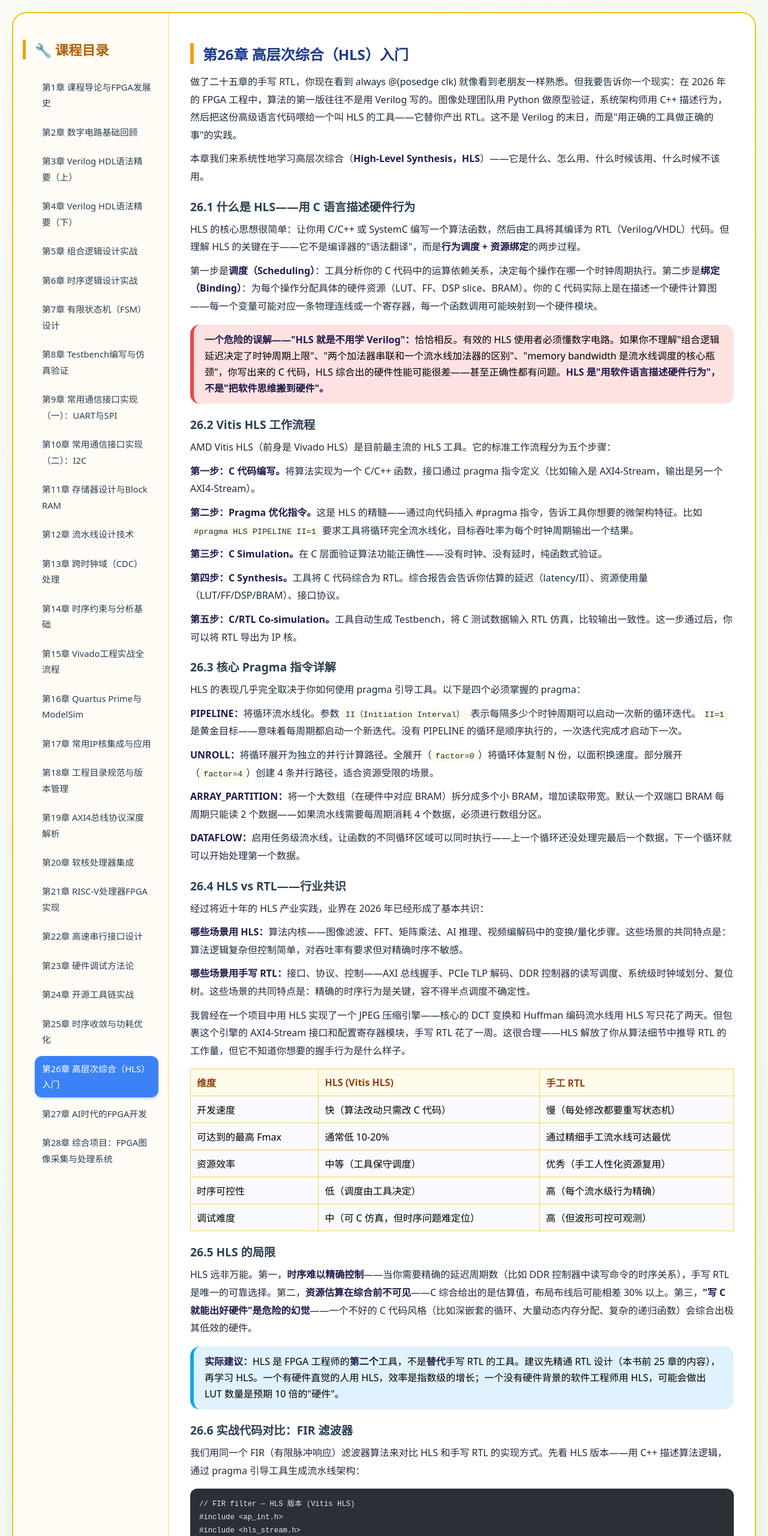
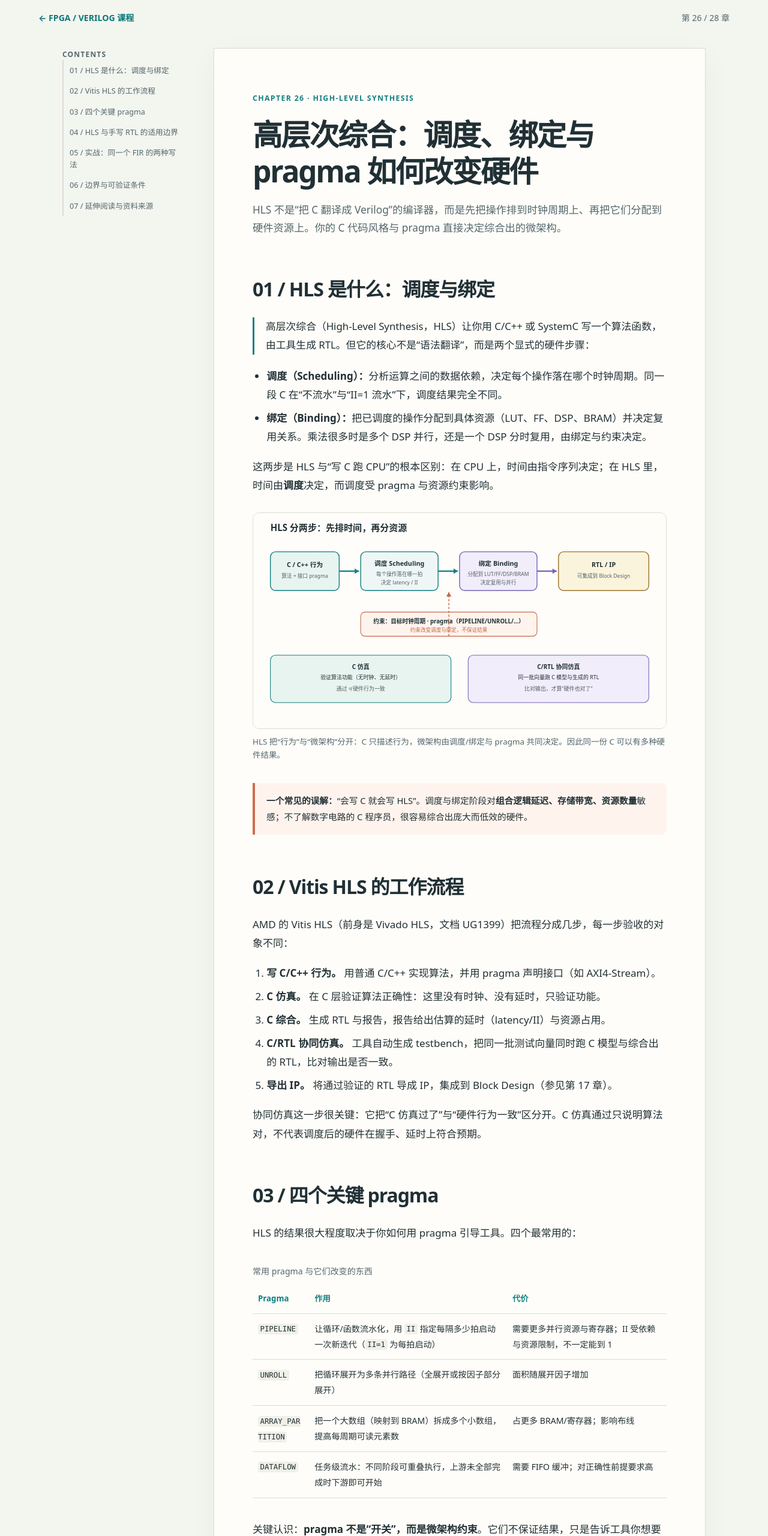
Before and after one commit to 1998x-stack/fpga-verilog-tutorial, a plain HTML site: page chapters/26.html in a window 1280 px wide. Shown: the top 2560 px of the page at 60% size. Drawn offline with Linux system fonts and the light colour scheme.

Commit message:
feat(fpga-verilog-tutorial): rewrite chapter 26 HLS with scheduling and binding sources

```diff
--- a/chapters/26.html
+++ b/chapters/26.html
@@ -1,213 +1,94 @@
-<!DOCTYPE html>
-<html lang="zh-CN">
-<head>
-    <meta charset="UTF-8">
-    <meta name="viewport" content="width=device-width, initial-scale=1.0, maximum-scale=1.5, user-scalable=yes">
-    <title>第26章 高层次综合（HLS）入门</title>
-    <link rel="stylesheet" href="theme.css">
-</head>
-<body>
-<div class="double-border">
-<div class="container">
-    <div class="sidebar">
-        <h3>🔧 课程目录</h3>
-        <ul class="chapter-list">
-            <li><a href="01.html">第1章 课程导论与FPGA发展史</a></li>
-            <li><a href="02.html">第2章 数字电路基础回顾</a></li>
-            <li><a href="03.html">第3章 Verilog HDL语法精要（上）</a></li>
-            <li><a href="04.html">第4章 Verilog HDL语法精要（下）</a></li>
-            <li><a href="05.html">第5章 组合逻辑设计实战</a></li>
-            <li><a href="06.html">第6章 时序逻辑设计实战</a></li>
-            <li><a href="07.html">第7章 有限状态机（FSM）设计</a></li>
-            <li><a href="08.html">第8章 Testbench编写与仿真验证</a></li>
-            <li><a href="09.html">第9章 常用通信接口实现（一）：UART与SPI</a></li>
-            <li><a href="10.html">第10章 常用通信接口实现（二）：I2C</a></li>
-            <li><a href="11.html">第11章 存储器设计与Block RAM</a></li>
-            <li><a href="12.html">第12章 流水线设计技术</a></li>
-            <li><a href="13.html">第13章 跨时钟域（CDC）处理</a></li>
-            <li><a href="14.html">第14章 时序约束与分析基础</a></li>
-            <li><a href="15.html">第15章 Vivado工程实战全流程</a></li>
-            <li><a href="16.html">第16章 Quartus Prime与ModelSim</a></li>
-            <li><a href="17.html">第17章 常用IP核集成与应用</a></li>
-            <li><a href="18.html">第18章 工程目录规范与版本管理</a></li>
-            <li><a href="19.html">第19章 AXI4总线协议深度解析</a></li>
-            <li><a href="20.html">第20章 软核处理器集成</a></li>
-            <li><a href="21.html">第21章 RISC-V处理器FPGA实现</a></li>
-            <li><a href="22.html">第22章 高速串行接口设计</a></li>
-            <li><a href="23.html">第23章 硬件调试方法论</a></li>
-            <li><a href="24.html">第24章 开源工具链实战</a></li>
-            <li><a href="25.html">第25章 时序收敛与功耗优化</a></li>
-            <li><a href="26.html" class="active">第26章 高层次综合（HLS）入门</a></li>
-            <li><a href="27.html">第27章 AI时代的FPGA开发</a></li>
-            <li><a href="28.html">第28章 综合项目：FPGA图像采集与处理系统</a></li>
-        </ul>
-    </div>
-    <div class="main-content">
-        <h2>第26章 高层次综合（HLS）入门</h2>
-
-        <p>做了二十五章的手写 RTL，你现在看到 always @(posedge clk) 就像看到老朋友一样熟悉。但我要告诉你一个现实：在 2026 年的 FPGA 工程中，算法的第一版往往不是用 Verilog 写的。图像处理团队用 Python 做原型验证，系统架构师用 C++ 描述行为，然后把这份高级语言代码喂给一个叫 HLS 的工具——它替你产出 RTL。这不是 Verilog 的末日，而是"用正确的工具做正确的事"的实践。</p>
-
-        <p>本章我们来系统性地学习高层次综合（<strong>High-Level Synthesis，HLS</strong>）——它是什么、怎么用、什么时候该用、什么时候不该用。</p>
-
-        <h3>26.1 什么是 HLS——用 C 语言描述硬件行为</h3>
-
-        <p>HLS 的核心思想很简单：让你用 C/C++ 或 SystemC 编写一个算法函数，然后由工具将其编译为 RTL（Verilog/VHDL）代码。但理解 HLS 的关键在于——它不是编译器的"语法翻译"，而是<strong>行为调度 + 资源绑定</strong>的两步过程。</p>
-
-        <p>第一步是<strong>调度（Scheduling）</strong>：工具分析你的 C 代码中的运算依赖关系，决定每个操作在哪一个时钟周期执行。第二步是<strong>绑定（Binding）</strong>：为每个操作分配具体的硬件资源（LUT、FF、DSP slice、BRAM）。你的 C 代码实际上是在描述一个硬件计算图——每一个变量可能对应一条物理连线或一个寄存器，每一个函数调用可能映射到一个硬件模块。</p>
-
-        <div class="warning">
-            <strong>一个危险的误解——"HLS 就是不用学 Verilog"：</strong>恰恰相反。有效的 HLS 使用者必须懂数字电路。如果你不理解"组合逻辑延迟决定了时钟周期上限"、"两个加法器串联和一个流水线加法器的区别"、"memory bandwidth 是流水线调度的核心瓶颈"，你写出来的 C 代码，HLS 综合出的硬件性能可能很差——甚至正确性都有问题。<strong>HLS 是"用软件语言描述硬件行为"，不是"把软件思维搬到硬件"。</strong>
-        </div>
-
-        <h3>26.2 Vitis HLS 工作流程</h3>
-
-        <p>AMD Vitis HLS（前身是 Vivado HLS）是目前最主流的 HLS 工具。它的标准工作流程分为五个步骤：</p>
-
-        <p><strong>第一步：C 代码编写。</strong>将算法实现为一个 C/C++ 函数，接口通过 pragma 指令定义（比如输入是 AXI4-Stream，输出是另一个 AXI4-Stream）。</p>
-
-        <p><strong>第二步：Pragma 优化指令。</strong>这是 HLS 的精髓——通过向代码插入 #pragma 指令，告诉工具你想要的微架构特征。比如 <code>#pragma HLS PIPELINE II=1</code> 要求工具将循环完全流水线化，目标吞吐率为每个时钟周期输出一个结果。</p>
-
-        <p><strong>第三步：C Simulation。</strong>在 C 层面验证算法功能正确性——没有时钟、没有延时，纯函数式验证。</p>
-
-        <p><strong>第四步：C Synthesis。</strong>工具将 C 代码综合为 RTL。综合报告会告诉你估算的延迟（latency/II）、资源使用量（LUT/FF/DSP/BRAM）、接口协议。</p>
-
-        <p><strong>第五步：C/RTL Co-simulation。</strong>工具自动生成 Testbench，将 C 测试数据输入 RTL 仿真，比较输出一致性。这一步通过后，你可以将 RTL 导出为 IP 核。</p>
-
-        <h3>26.3 核心 Pragma 指令详解</h3>
-
-        <p>HLS 的表现几乎完全取决于你如何使用 pragma 引导工具。以下是四个必须掌握的 pragma：</p>
-
-        <p><strong>PIPELINE：</strong>将循环流水线化。参数 <code>II（Initiation Interval）</code> 表示每隔多少个时钟周期可以启动一次新的循环迭代。<code>II=1</code> 是黄金目标——意味着每周期都启动一个新迭代。没有 PIPELINE 的循环是顺序执行的，一次迭代完成才启动下一次。</p>
-
-        <p><strong>UNROLL：</strong>将循环展开为独立的并行计算路径。全展开（<code>factor=0</code>）将循环体复制 N 份，以面积换速度。部分展开（<code>factor=4</code>）创建 4 条并行路径，适合资源受限的场景。</p>
-
-        <p><strong>ARRAY_PARTITION：</strong>将一个大数组（在硬件中对应 BRAM）拆分成多个小 BRAM，增加读取带宽。默认一个双端口 BRAM 每周期只能读 2 个数据——如果流水线需要每周期消耗 4 个数据，必须进行数组分区。</p>
-
-        <p><strong>DATAFLOW：</strong>启用任务级流水线，让函数的不同循环区域可以同时执行——上一个循环还没处理完最后一个数据，下一个循环就可以开始处理第一个数据。</p>
-
-        <h3>26.4 HLS vs RTL——行业共识</h3>
-
-        <p>经过将近十年的 HLS 产业实践，业界在 2026 年已经形成了基本共识：</p>
-
-        <p><strong>哪些场景用 HLS：</strong>算法内核——图像滤波、FFT、矩阵乘法、AI 推理、视频编解码中的变换/量化步骤。这些场景的共同特点是：算法逻辑复杂但控制简单，对吞吐率有要求但对精确时序不敏感。</p>
-
-        <p><strong>哪些场景用手写 RTL：</strong>接口、协议、控制——AXI 总线握手、PCIe TLP 解码、DDR 控制器的读写调度、系统级时钟域划分、复位树。这些场景的共同特点是：精确的时序行为是关键，容不得半点调度不确定性。</p>
-
-        <p>我曾经在一个项目中用 HLS 实现了一个 JPEG 压缩引擎——核心的 DCT 变换和 Huffman 编码流水线用 HLS 写只花了两天。但包裹这个引擎的 AXI4-Stream 接口和配置寄存器模块，手写 RTL 花了一周。这很合理——HLS 解放了你从算法细节中推导 RTL 的工作量，但它不知道你想要的握手行为是什么样子。</p>
-
-        <table>
-            <tr><th>维度</th><th>HLS (Vitis HLS)</th><th>手工 RTL</th></tr>
-            <tr><td>开发速度</td><td>快（算法改动只需改 C 代码）</td><td>慢（每处修改都要重写状态机）</td></tr>
-            <tr><td>可达到的最高 Fmax</td><td>通常低 10-20%</td><td>通过精细手工流水线可达最优</td></tr>
-            <tr><td>资源效率</td><td>中等（工具保守调度）</td><td>优秀（手工人性化资源复用）</td></tr>
-            <tr><td>时序可控性</td><td>低（调度由工具决定）</td><td>高（每个流水级行为精确）</td></tr>
-            <tr><td>调试难度</td><td>中（可 C 仿真，但时序问题难定位）</td><td>高（但波形可控可观测）</td></tr>
-        </table>
-
-        <h3>26.5 HLS 的局限</h3>
-
-        <p>HLS 远非万能。第一，<strong>时序难以精确控制</strong>——当你需要精确的延迟周期数（比如 DDR 控制器中读写命令的时序关系），手写 RTL 是唯一的可靠选择。第二，<strong>资源估算在综合前不可见</strong>——C 综合给出的是估算值，布局布线后可能相差 30% 以上。第三，<strong>"写 C 就能出好硬件"是危险的幻觉</strong>——一个不好的 C 代码风格（比如深嵌套的循环、大量动态内存分配、复杂的递归函数）会综合出极其低效的硬件。</p>
-
-        <div class="tip">
-            <strong>实际建议：</strong>HLS 是 FPGA 工程师的<strong>第二个</strong>工具，不是<strong>替代</strong>手写 RTL 的工具。建议先精通 RTL 设计（本书前 25 章的内容），再学习 HLS。一个有硬件直觉的人用 HLS，效率是指数级的增长；一个没有硬件背景的软件工程师用 HLS，可能会做出 LUT 数量是预期 10 倍的"硬件"。
-        </div>
-
-        <h3>26.6 实战代码对比：FIR 滤波器</h3>
-
-        <p>我们用同一个 FIR（有限脉冲响应）滤波器算法来对比 HLS 和手写 RTL 的实现方式。先看 HLS 版本——用 C++ 描述算法逻辑，通过 pragma 引导工具生成流水线架构：</p>
-
-        <pre><code>// FIR filter — HLS 版本 (Vitis HLS)
+<!doctype html><html lang="zh-CN"><head><meta charset="utf-8"><meta name="viewport" content="width=device-width,initial-scale=1"><meta name="description" content="高层次综合把 C/C++ 行为先调度到时钟周期、再绑定到硬件资源；理解 pragma 如何改变微架构，以及 HLS 适合与不适合的边界。"><title>高层次综合：调度、绑定与 pragma 如何改变硬件 · FPGA/Verilog 教程</title><link rel="stylesheet" href="../assets/css/article.css"></head><body><a class="skip-link" href="#content">跳转至正文</a><header class="topbar"><a href="../index.html">← FPGA / VERILOG 课程</a><span>第 26 / 28 章</span></header><div class="layout"><nav class="toc" aria-label="本章目录"><details open><summary>本章目录</summary><strong>Contents</strong><a href="#what">01 / HLS 是什么：调度与绑定</a><a href="#flow">02 / Vitis HLS 的工作流程</a><a href="#pragma">03 / 四个关键 pragma</a><a href="#fit">04 / HLS 与手写 RTL 的适用边界</a><a href="#fir">05 / 实战：同一个 FIR 的两种写法</a><a href="#limits">06 / 边界与可验证条件</a><a href="#references">07 / 延伸阅读与资料来源</a></details></nav><main id="content"><article><header class="article-header"><p class="meta">Chapter 26 · High-level synthesis</p><h1>高层次综合：调度、绑定与 pragma 如何改变硬件</h1><p class="dek">HLS 不是“把 C 翻译成 Verilog”的编译器，而是先把操作排到时钟周期上、再把它们分配到硬件资源上。你的 C 代码风格与 pragma 直接决定综合出的微架构。</p></header><section id="what" aria-labelledby="what-h"><h2 id="what-h">01 / HLS 是什么：调度与绑定</h2>
+<p class="intro">高层次综合（High-Level Synthesis，HLS）让你用 C/C++ 或 SystemC 写一个算法函数，由工具生成 RTL。但它的核心不是“语法翻译”，而是两个显式的硬件步骤：</p>
+<ul><li><strong>调度（Scheduling）：</strong>分析运算之间的数据依赖，决定每个操作落在哪个时钟周期。同一段 C 在“不流水”与“II=1 流水”下，调度结果完全不同。</li><li><strong>绑定（Binding）：</strong>把已调度的操作分配到具体资源（LUT、FF、DSP、BRAM）并决定复用关系。乘法很多时是多个 DSP 并行，还是一个 DSP 分时复用，由绑定与约束决定。</li></ul>
+<p>这两步是 HLS 与“写 C 跑 CPU”的根本区别：在 CPU 上，时间由指令序列决定；在 HLS 里，时间由<strong>调度</strong>决定，而调度受 pragma 与资源约束影响。</p>
+<figure><div class="diagram-scroll"><img src="../assets/svg/26-hls-flow.svg" alt="HLS 流程：C/C++ 行为描述先经调度排到时钟周期，再经绑定分配到 LUT/FF/DSP/BRAM，最终生成 RTL。pragma 与目标时钟周期作为约束影响调度与绑定。C 仿真验证功能，C/RTL 协同仿真验证一致性。" width="960" height="500" loading="lazy"></div><figcaption>HLS 把“行为”与“微架构”分开：C 只描述行为，微架构由调度/绑定与 pragma 共同决定。因此同一份 C 可以有多种硬件结果。</figcaption></figure>
+<div class="callout warn"><strong>一个常见的误解：</strong>“会写 C 就会写 HLS”。调度与绑定阶段对<strong>组合逻辑延迟、存储带宽、资源数量</strong>敏感；不了解数字电路的 C 程序员，很容易综合出庞大而低效的硬件。</div>
+</section>
+<section id="flow" aria-labelledby="flow-h"><h2 id="flow-h">02 / Vitis HLS 的工作流程</h2>
+<p>AMD 的 Vitis HLS（前身是 Vivado HLS，文档 UG1399）把流程分成几步，每一步验收的对象不同：</p>
+<ol><li><strong>写 C/C++ 行为。</strong> 用普通 C/C++ 实现算法，并用 pragma 声明接口（如 AXI4-Stream）。</li><li><strong>C 仿真。</strong> 在 C 层验证算法正确性：这里没有时钟、没有延时，只验证功能。</li><li><strong>C 综合。</strong> 生成 RTL 与报告，报告给出估算的延时（latency/II）与资源占用。</li><li><strong>C/RTL 协同仿真。</strong> 工具自动生成 testbench，把同一批测试向量同时跑 C 模型与综合出的 RTL，比对输出是否一致。</li><li><strong>导出 IP。</strong> 将通过验证的 RTL 导成 IP，集成到 Block Design（参见第 17 章）。</li></ol>
+<p>协同仿真这一步很关键：它把“C 仿真过了”与“硬件行为一致”区分开。C 仿真通过只说明算法对，不代表调度后的硬件在握手、延时上符合预期。</p>
+</section>
+<section id="pragma" aria-labelledby="pragma-h"><h2 id="pragma-h">03 / 四个关键 pragma</h2>
+<p>HLS 的结果很大程度取决于你如何用 pragma 引导工具。四个最常用的：</p>
+<div class="table-wrap"><table><caption>常用 pragma 与它们改变的东西</caption><thead><tr><th>Pragma</th><th>作用</th><th>代价</th></tr></thead><tbody>
+<tr><td><code>PIPELINE</code></td><td>让循环/函数流水化，用 <code>II</code> 指定每隔多少拍启动一次新迭代（<code>II=1</code> 为每拍启动）</td><td>需要更多并行资源与寄存器；II 受依赖与资源限制，不一定能到 1</td></tr>
+<tr><td><code>UNROLL</code></td><td>把循环展开为多条并行路径（全展开或按因子部分展开）</td><td>面积随展开因子增加</td></tr>
+<tr><td><code>ARRAY_PARTITION</code></td><td>把一个大数组（映射到 BRAM）拆成多个小数组，提高每周期可读元素数</td><td>占更多 BRAM/寄存器；影响布线</td></tr>
+<tr><td><code>DATAFLOW</code></td><td>任务级流水：不同阶段可重叠执行，上游未全部完成时下游即可开始</td><td>需要 FIFO 缓冲；对正确性前提要求高</td></tr>
+</tbody></table></div>
+<p>关键认识：<strong>pragma 不是“开关”，而是微架构约束</strong>。它们不保证结果，只是告诉工具你想要什么。综合后必须看报告中的 latency/II 与资源占用，再看协同仿真是否一致——这三者要一起看。</p>
+</section>
+<section id="fit" aria-labelledby="fit-h"><h2 id="fit-h">04 / HLS 与手写 RTL 的适用边界</h2>
+<p>两者不是替代关系，而是分工。一个可操作的判断：</p>
+<ul><li><strong>适合 HLS 的：</strong>算法内核——图像滤波、FFT、矩阵乘、量化解码等。特征是“数据流规则、控制简单、需要快速迭代”。</li><li><strong>适合手写 RTL 的：</strong>接口与协议——AXI 握手、PCIe TLP 解析、DDR 读写调度、时钟/复位结构。特征是“精确时序行为、容不得调度不确定性”。</li></ul>
+<div class="table-wrap"><table><caption>两种方式的定性对比（不含具体百分比）</caption><thead><tr><th>维度</th><th>HLS</th><th>手写 RTL</th></tr></thead><tbody>
+<tr><td>迭代速度</td><td>改算法只改 C 与 pragma</td><td>每处改动都要改状态机与控制</td></tr>
+<tr><td>时序可控性</td><td>低：延时由调度决定</td><td>高：每个流水级精确可控</td></tr>
+<tr><td>资源效率</td><td>取决于工具调度与 pragma 设置</td><td>取决于设计者对复用与流水的手工权衡</td></tr>
+<tr><td>调试</td><td>可 C 仿真，但时序问题难定位</td><td>波形可见，但写代价高</td></tr>
+</tbody></table></div>
+<p>“HLS 一定更慢/更耗资源”或“HLS 一定能取代手写 RTL”都是过度概括——结果取决于代码风格、pragma 与目标约束。任何“快 X%”的断言都必须附上具体工具版本、器件与测试程序。</p>
+</section>
+<section id="fir" aria-labelledby="fir-h"><h2 id="fir-h">05 / 实战：同一个 FIR 的两种写法</h2>
+<p>用一个 16 阶 FIR 对比两种方式。HLS 版本只需描述算法与约束：</p>
+<pre><code>// FIR — HLS 版本（行为 + pragma）
 #include &lt;ap_int.h&gt;
 #include &lt;hls_stream.h&gt;
-
 #define N 16
-
+typedef ap_int&lt;16&gt; data_t;
 typedef ap_int&lt;16&gt; coef_t;
-typedef ap_int&lt;16&gt; data_t;
 typedef ap_int&lt;32&gt; acc_t;
 
-void fir_filter(
-    hls::stream&lt;data_t&gt; &amp;in,
-    hls::stream&lt;data_t&gt; &amp;out,
-    coef_t coeffs[N]
-) {
+void fir_filter(hls::stream&lt;data_t&gt; &amp;in, hls::stream&lt;data_t&gt; &amp;out,
+                coef_t coeffs[N]) {
 #pragma HLS INTERFACE axis port=in
 #pragma HLS INTERFACE axis port=out
 #pragma HLS INTERFACE s_axilite port=coeffs
-
     static data_t shift_reg[N];
 #pragma HLS ARRAY_PARTITION variable=shift_reg dim=1 complete
-
     for (int i = N-1; i &gt; 0; i--) {
 #pragma HLS UNROLL
         shift_reg[i] = shift_reg[i-1];
     }
     shift_reg[0] = in.read();
-
     acc_t acc = 0;
     for (int j = 0; j &lt; N; j++) {
 #pragma HLS PIPELINE II=1
         acc += shift_reg[j] * coeffs[j];
     }
-
-    out.write(acc &gt;&gt; 15);  // 截位输出
+    out.write(acc &gt;&gt; 15);   // 截位输出（教学示意）
 }</code></pre>
-
-        <p>同样的算法，用 Verilog 手写 RTL 是这样——需要手动管理流水线寄存器、乘法器的节拍控制：</p>
-
-        <pre><code>// FIR filter — 手工 RTL 版本 (16阶, 4级流水线)
-module fir_filter #(
-    parameter DATA_WIDTH = 16,
-    parameter COEF_WIDTH = 16,
-    parameter TAPS = 16
-)(
-    input  wire clk,
-    input  wire rst_n,
-    input  wire [DATA_WIDTH-1:0] din,
-    input  wire din_valid,
-    output reg  din_ready,
-    output reg  [DATA_WIDTH-1:0] dout,
-    output reg  dout_valid,
-    input  wire dout_ready
+<p><code>ARRAY_PARTITION ... complete</code> 把 <code>shift_reg</code> 拆成 16 个独立寄存器，使 16 个乘法可以同拍进行；<code>PIPELINE II=1</code> 则要求每拍都能启动一次累加流水。两者共同决定了这个滤波器的吞吐率与 DSP 用量。</p>
+<p>同样算法的 Verilog 骨架则需要手工管理移位链、乘法与加法树：</p>
+<pre><code>// FIR — 手写 RTL 骨架（流水线加法树从略）
+module fir_filter #(parameter W=16, TAPS=16)(
+    input  wire clk, rst_n, din_valid,
+    input  wire [W-1:0] din,
+    output reg  [W-1:0] dout
 );
-
-    reg [DATA_WIDTH-1:0] shift_reg [0:TAPS-1];
-    reg [DATA_WIDTH+COEF_WIDTH-1:0] mac [0:TAPS-1];
-    reg [DATA_WIDTH+COEF_WIDTH-1:0] sum_pipe [0:3];
-    wire [COEF_WIDTH-1:0] coeff [0:TAPS-1];
-
-    // 移位寄存器链
+    reg [W-1:0] shift_reg [0:TAPS-1];
     integer i;
     always @(posedge clk or negedge rst_n) begin
         if (!rst_n) begin
-            for (i = 0; i &lt; TAPS; i++) shift_reg[i] &lt;= 0;
-        end else if (din_valid &amp;&amp; din_ready &amp;&amp; dout_ready) begin
+            for (i=0;i&lt;TAPS;i=i+1) shift_reg[i] &lt;= 0;
+        end else if (din_valid) begin
             shift_reg[0] &lt;= din;
-            for (i = 1; i &lt; TAPS; i++) shift_reg[i] &lt;= shift_reg[i-1];
+            for (i=1;i&lt;TAPS;i=i+1) shift_reg[i] &lt;= shift_reg[i-1];
         end
     end
-
-    // 乘法累加树 + 4级流水线
-    // 此处省略了完整的流水线加法树实现
-    // ... (实际约 80 行 RTL 代码)
-
+    // 乘法 + 流水线加法树：需要手写寄存器级与系数常量（从略）
 endmodule</code></pre>
-
-        <p>对比可见，HLS 版本的代码量大约是手工 RTL 的 1/3。更重要的是——当滤波器阶数从 16 阶改为 32 阶时，HLS 版本只需改一个宏定义；而 RTL 版本需要重新调整流水线深度、检查时序收敛。这就是 HLS 在算法快速迭代场景中的核心价值。</p>
-
-        <div class="highlight">
-            <strong>踩坑故事——我忘了加 PIPELINE pragma：</strong>几年前我用 HLS 实现一个 256 阶的 FIR 滤波器。不加任何 pragma，直接写了一个 for 循环做累加。HLS 综合报告显示：Latency = 256 个时钟周期，只用了 1 个 DSP slice——完全串行执行。这意味着 100 MHz 时钟下，这个滤波器的吞吐率只有 390 Ksps（每秒千采样点）。我加上 <code>#pragma HLS PIPELINE II=1</code> 并做数组分区后，Latency 降到 64 个周期，用了 4 个 DSP slice，吞吐率提升到 6.25 Msps——16 倍的性能提升。"先写 C 再看综合报告"是 HLS 的基本工作方式，你必须在头脑里保持一个"硬件可能长什么样"的 picture，否则你的优化是没有方向的。
-        </div>
-
-        <p>HLS 让我们离"软件化硬件开发"更近了一步——但 2026 年的技术浪潮中，还有一股更强的力量正在加速这个趋势。下一章，我们将探索 AI 如何正在改变 FPGA 工程师的日常开发方式。</p>
-
-        <div class="footer-nav">
-            <a href="25.html">← 上一章</a>
-            <a href="index.html">📖 返回目录</a>
-            <a href="27.html">下一章 →</a>
-        </div>
-    </div>
-</div>
-</div>
-</body>
-</html>
+<p>一个确定性的小验算（<strong>教学示意</strong>）帮助理解 FIR 本身：系数全为 1 时，<code>y[n] = x[n] + x[n-1] + x[n-2]</code>。若输入依次为 <code>1, 2, 3, 4</code>，则第三拍的输出 <code>y = 1+2+3 = 6</code>，第四拍 <code>y = 2+3+4 = 9</code>。HLS 与 RTL 都要算出同样的这个结果；区别只在两者的代码量、可读性与约束方式。</p>
+</section>
+<section id="limits" aria-labelledby="limits-h"><h2 id="limits-h">06 / 边界与可验证条件</h2>
+<ul><li><strong>C 仿真通过 ≠ 硬件行为一致。</strong> 必须跑 C/RTL 协同仿真，并在有具体接口时确认握手/延时符合预期。</li><li><strong>综合前的资源与延时是估算。</strong> 布局布线后的实际资源与频率可能明显不同；任何“省了多少资源”的结论都必须附实现报告。</li><li><strong>时序精确性差是 HLS 的固有特征。</strong> 需要精确周期行为的模块（DDR 控制器、协议状态机）仍应手写 RTL。</li><li><strong>本章不给出任何资源/性能百分比或吞吐率数字。</strong> 它们依赖工具版本、目标器件、时钟约束与代码风格。</li></ul>
+</section>
+<section id="references" aria-labelledby="references-h"><h2 id="references-h">07 / 延伸阅读与资料来源</h2>
+<ol class="source-list">
+<li><a href="https://docs.amd.com/r/en-US/ug1399-vitis-hls" target="_blank" rel="noopener noreferrer">AMD UG1399：Vitis High-Level Synthesis User Guide（调度/绑定、流程、pragma）</a></li>
+<li><a href="https://docs.amd.com/r/en-US/ug1399-vitis-hls/High-Level-Synthesis-Flow" target="_blank" rel="noopener noreferrer">AMD UG1399：High-Level Synthesis Flow（C 仿真 → 综合 → 协同仿真）</a></li>
+</ol>
+</section>
+<nav class="endnav" aria-label="章节导航"><a href="25.html">← 上一章</a><a href="../index.html">课程首页</a><a href="27.html">下一章 →</a></nav></article></main></div></body></html>
```
Also changed, not shown: data/evidence.json (+16 -0 lines), assets/svg/26-hls-flow.svg (added).
